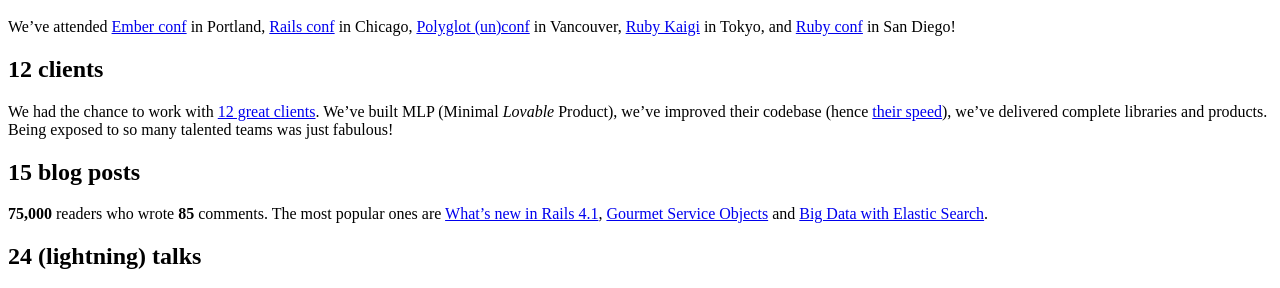
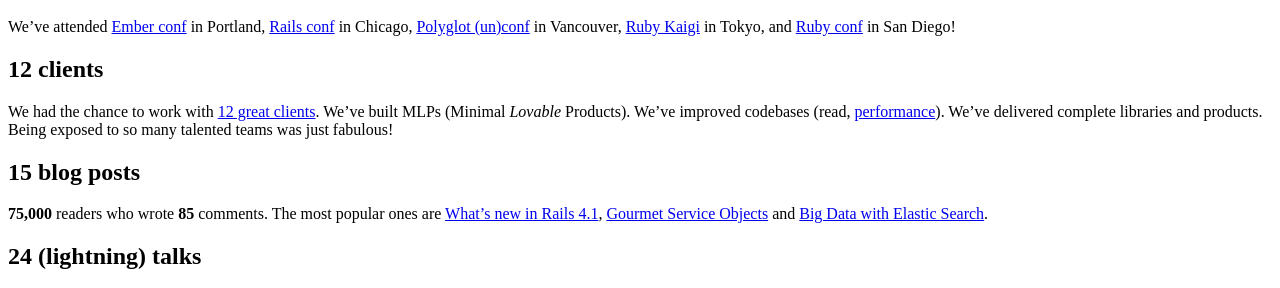
Before and after one commit to BrewhouseTeam/brewhouseteam.github.io, a Jekyll site: the page built from _posts/2014-12-30-brewhouse-2014-by-the-numbers.md, in a window 1280 px wide and 900 px high, scrolled down 1751 px. Shown: the part 157-445 px from the top of the window. Built offline with Jekyll 4.4.1, drawn with Linux system fonts in a browser that asks for light colours; comment, search, counter and statistics services are not loaded; a style sheet for code colours, icons or effects is not loaded; some of the changed text lies outside the part shown.

Commit message:
fix up the wording a bit here and there

```diff
--- a/_posts/2014-12-30-brewhouse-2014-by-the-numbers.md
+++ b/_posts/2014-12-30-brewhouse-2014-by-the-numbers.md
@@ -59,9 +59,8 @@
 
 We had the chance to work with [12 great
 clients](/#clients).
-We've built MLP (Minimal *Lovable* Product), we've improved
-their codebase (hence [their
-speed](/blog/2014/11/10/healthy-codebase-and-preparatory-refactoring.html)), we've delivered
+We've built MLPs (Minimal *Lovable* Products). We've improved
+codebases (read, [performance](/blog/2014/11/10/healthy-codebase-and-preparatory-refactoring.html)). We've delivered
 complete libraries and products.
 Being exposed to so many talented teams was just fabulous!
 
```
Also changed, not shown: other parts of _posts/2014-12-30-brewhouse-2014-by-the-numbers.md (+2 -2 lines).
